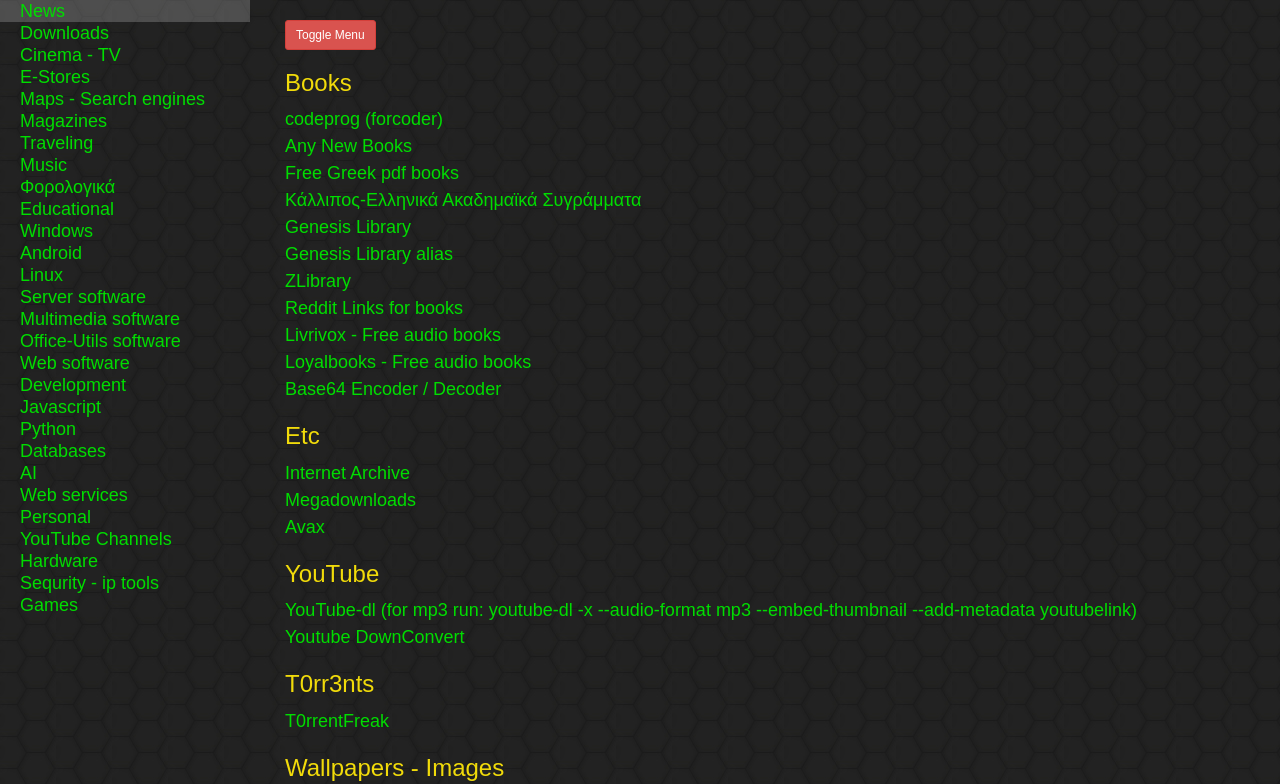
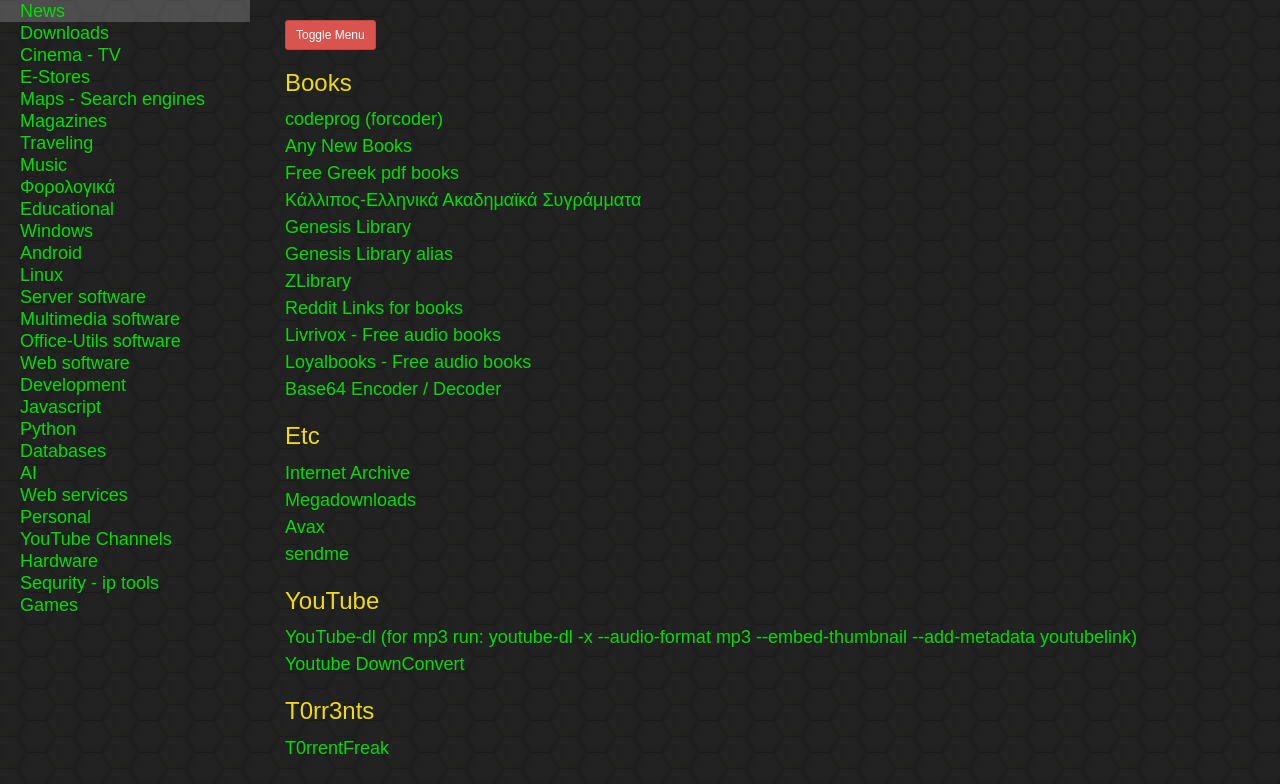
Before and after one commit to tedlaz/weblinks, a plain HTML site: page downloads.html in a window 1280 px wide. Shown: the top 784 px of the page. Drawn offline with Linux system fonts and the light colour scheme.

Commit message:
Added sendme to downloads.html/Etc

```diff
--- a/downloads.html
+++ b/downloads.html
@@ -52,6 +52,7 @@
                 <li><a href="https://archive.org/index.php" target="_blank">Internet Archive</a></li>
                 <li><a href="https://fora.snahp.eu/" target="_blank">Megadownloads</a></li>
                 <li><a href="https://avxhm.se/" target="_blank">Avax</a></li>
+                <li><a href="https://github.com/n0-computer/sendme" target="_blank">sendme</a></li>
               </ul>
 
               <h3>YouTube</h3>
```
